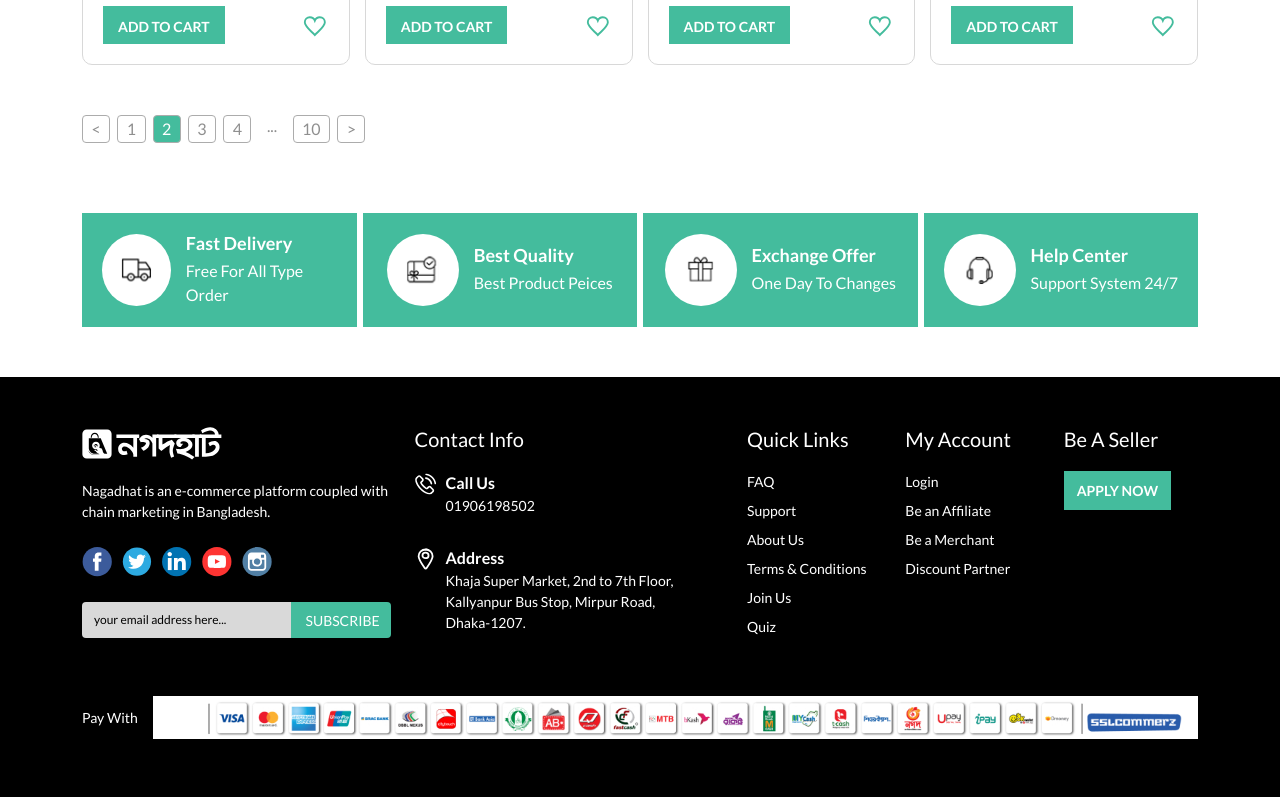
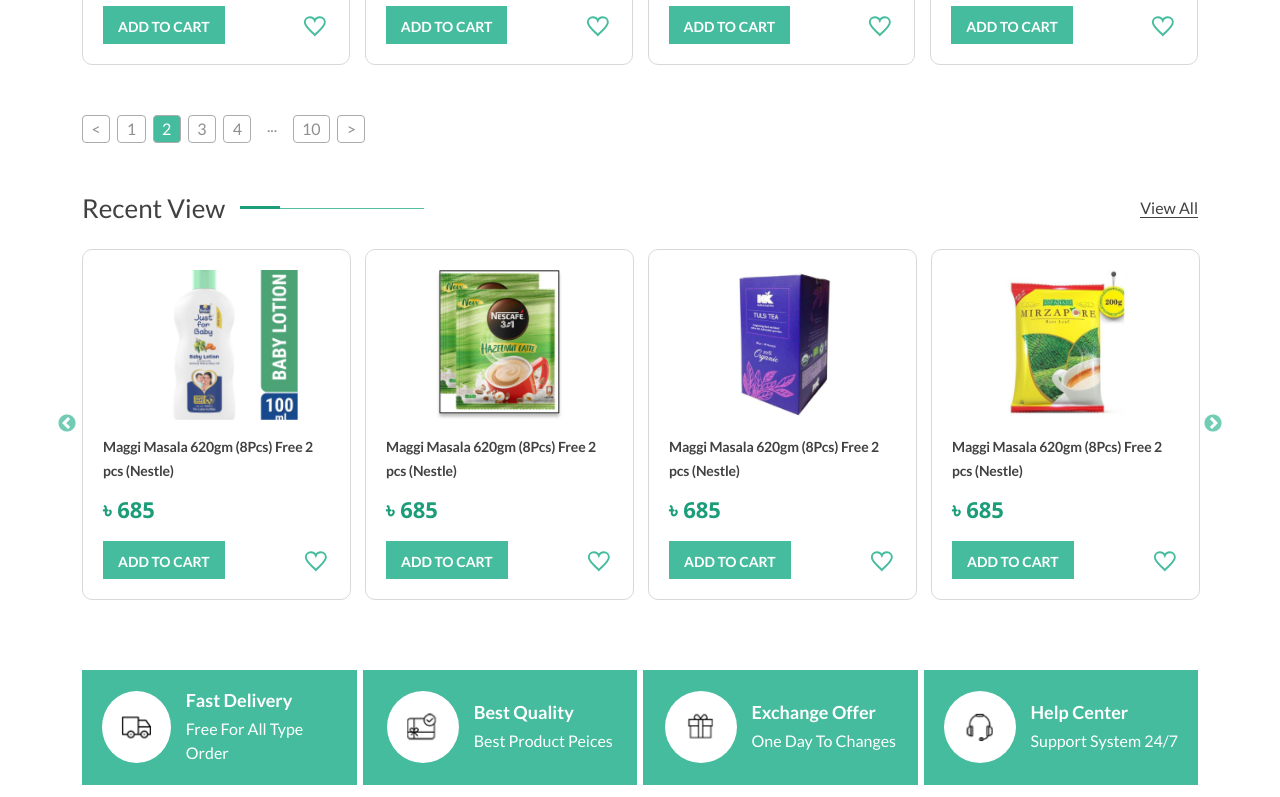
Before and after one commit to FayzulIslamFaisal/next-store, a Next.js app: page /viewallproduct in a window 1280 px wide. Shown: the part 1891-2688 px from the top of the page. Built offline with nearby package versions, Linux system fonts and the light colour scheme.

Commit message:
Recent View

```diff
--- a/app/components/Sales.jsx
+++ b/app/components/Sales.jsx
@@ -8,7 +8,7 @@ import Slider from "react-slick";
 import "slick-carousel/slick/slick.css";
 import "slick-carousel/slick/slick-theme.css";
 
-function Sales({ bgcolor = "", isHome = true }) {
+function Sales({ bgcolor = "", isHome = true, removePx = "" }) {
     const flashSaleProductList = [
         {
             id: 1,
@@ -127,7 +127,7 @@ function Sales({ bgcolor = "", isHome = true }) {
         ],
     };
     return (
-        <section className={`flash-sale-area ${bgcolor}`}>
+        <section className={`flash-sale-area ${bgcolor} ${removePx}`}>
             <div className="container">
                 <SectionTitle title={isHome ? `Flash Sale` : `Recent View`}>
                     {isHome && <FlipClock endsAt={`2024-06-01 12:00`} />}
--- a/app/components/viewAllProduct/ViewAllProductItems.jsx
+++ b/app/components/viewAllProduct/ViewAllProductItems.jsx
@@ -1,5 +1,7 @@
 import Image from "next/image"
 import Link from "next/link"
+import AddToCartButton from "../AddToCartButton";
+import Like from "../Like";
 
 const ViewAllProductItems = ({ items }) => {
     const { imageUrl, altText, title, path, price } = items;
@@ -20,13 +22,9 @@ const ViewAllProductItems = ({ items }) => {
                     </h4>
                     <strong>৳ {price}</strong>
                     <div className="add-to-cart-holder d-flex align-items-center justify-content-between ">
-                        <div class="add-to-cart-btn">
-                            <a class="add-to-cart-link" href="#">ADD TO CART</a>
-                        </div>
+                        <AddToCartButton />
                         <div class="add-to-cart-icon">
-                            <a href="#">
-                                <Image alt="add to cart icon" width="28" height="28" src="/images/add-to-cart.svg" />
-                            </a>
+                            <Like />
                         </div>
                     </div>
                 </div>
--- a/app/viewall/page.jsx
+++ b/app/viewall/page.jsx
@@ -4,6 +4,7 @@ import Service from "../components/Service";
 import ViewAllBanner from "../components/viewAllProduct/ViewAllBanner";
 import ViewAllCategoryTitle from "../components/viewAllProduct/ViewAllCategoryTitle";
 import ViewAllCategories from "../components/viewAllProduct/ViewAllCategories";
+import Sales from "../components/Sales";
 
 const viewAllProduct = () => {
 
@@ -160,6 +161,7 @@ const viewAllProduct = () => {
                     <Pagination />
                 </div>
             </div>
+            <Sales isHome={false} bgcolor="bg-white" removePx={`removepadding-x`} />
             <Service serviceItems={serviceItems} />
         </div>
     )
--- a/app/viewallproduct/page.jsx
+++ b/app/viewallproduct/page.jsx
@@ -1,4 +1,5 @@
 import Pagination from "../components/productCategory/Pagination"
+import Sales from "../components/Sales";
 import Service from "../components/Service";
 import ViewAllBanner from "../components/viewAllProduct/ViewAllBanner";
 import ViewAllCategoryTitle from "../components/viewAllProduct/ViewAllCategoryTitle";
@@ -174,6 +175,7 @@ const viewAllProduct = () => {
                     <Pagination />
                 </div>
             </div>
+            <Sales isHome={false} bgcolor="bg-white" removePx={`removepadding-x`} />
             <Service serviceItems={serviceItems} />
         </div>
     )
--- a/public/css/flash-sale.css
+++ b/public/css/flash-sale.css
@@ -39,6 +39,15 @@
     letter-spacing: -0.14px;
 }
 
+.removepadding-x .container {
+    padding-left: 0;
+    padding-right: 0;
+}
+
+section.flash-sale-area.removepadding-x {
+    padding-bottom: 0;
+}
+
 .flash-sale-content-info strong {
     font-family: var(--open-sans);
     color: var(--color-1A9D78);
```
